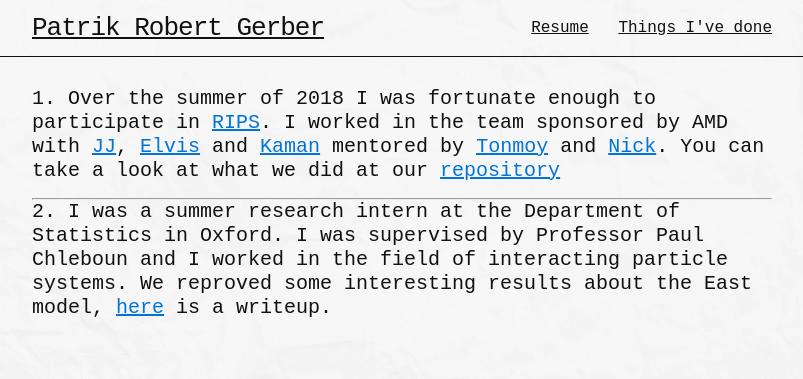
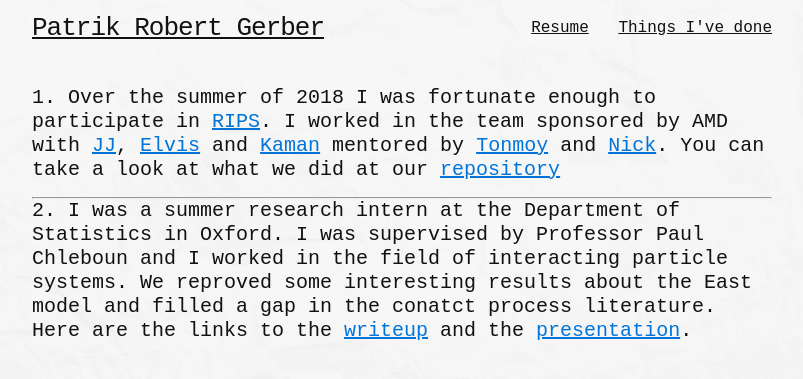
Before and after one commit to PatrikGerber/PatrikGerber.github.io, a Jekyll site: the page built from things.md, in a window 1280 px wide. Shown: the top 379 px of the page, without its empty margins (238-1041 px from the left). Built offline with Jekyll 4.4.1, drawn with Linux system fonts in a browser that asks for light colours.

Commit message:
Removed line at the bottom of header and added links to East process writeup and presentation

```diff
--- a/_layouts/default.html
+++ b/_layouts/default.html
@@ -1,5 +1,6 @@
 <!DOCTYPE html>
 <html>
+<link rel="icon" type="image/png" href="">
 
   {% include head.html %}
 
--- a/_sass/_layout.scss
+++ b/_sass/_layout.scss
@@ -2,7 +2,7 @@
  * Site header
  */
 .site-header {
-    border-bottom: 1px solid $text-color;
+    /*border-bottom: 1px solid $text-color;*/
     min-height: 56px;
 
     // Positioning context for the mobile navigation icon
--- a/css/main.scss
+++ b/css/main.scss
@@ -14,7 +14,7 @@ $base-line-height: 1.2;
 $spacing-unit:     30px;
 
 $link-color:       	#0074D9;
-$text-color:				#111111;
+$text-color:		#111111;
 $background-color:	#F9F9F9;
 
 // Width of the content area
--- a/index.html
+++ b/index.html
@@ -5,7 +5,7 @@ layout: default
 <div class="home">
 
   <img hspace='20' src="images/profile.jpg" alt="A picture of me" align='left'>
-  <h1>Hi! I'm Patrik and this is my personal website. </h1>
+  <h1>Hi! I'm Patrik and this is my personal website.</h1>
   <p>
   Currently I am in my final year of studying for a master's in Mathematics & Statistics at the University of Oxford. I am passionate about mathematics and I enjoy dabbling in technology. Have a look around this site to find out more about me. When I'm not next to a computer you'll usually find me by the nearest piano. <a href="https://www.youtube.com/user/GerberPatrik">Here</a> are some old videos of me playing.
   </p>
--- a/things.md
+++ b/things.md
@@ -6,4 +6,4 @@ permalink: /things/
 
 #### 1. Over the summer of 2018 I was fortunate enough to participate in [RIPS](http://www.ipam.ucla.edu/programs/student-research-programs/research-in-industrial-projects-for-students-rips-2018/). I worked in the team sponsored by AMD with [JJ](https://www.linkedin.com/in/jiajing-guan-a5606379/), [Elvis](https://www.linkedin.com/in/elvis-nunez-ba7666102/) and [Kaman](http://kaman.phamdo.com/) mentored by [Tonmoy](https://www.linkedin.com/in/tonmoy-monsoor-5730a82b/) and [Nick](https://www.linkedin.com/in/nicholasmalaya/). You can take a look at what we did at our [repository](https://github.com/AMD-RIPS/RL-2018)
 **********************************************************
-#### 2. I was a summer research intern at the Department of Statistics in Oxford. I was supervised by Professor Paul Chleboun and I worked in the field of interacting particle systems. We reproved some interesting results about the East model, [here](https://github.com/PatrikGerber/East-process) is a writeup.
+#### 2. I was a summer research intern at the Department of Statistics in Oxford. I was supervised by Professor Paul Chleboun and I worked in the field of interacting particle systems. We reproved some interesting results about the East model and filled a gap in the conatct process literature. Here are the links to the [writeup](https://github.com/PatrikGerber/East-process/blob/master/East_process.pdf) and the [presentation](https://github.com/PatrikGerber/East-process/blob/master/East_process_presentation.pdf).
```
